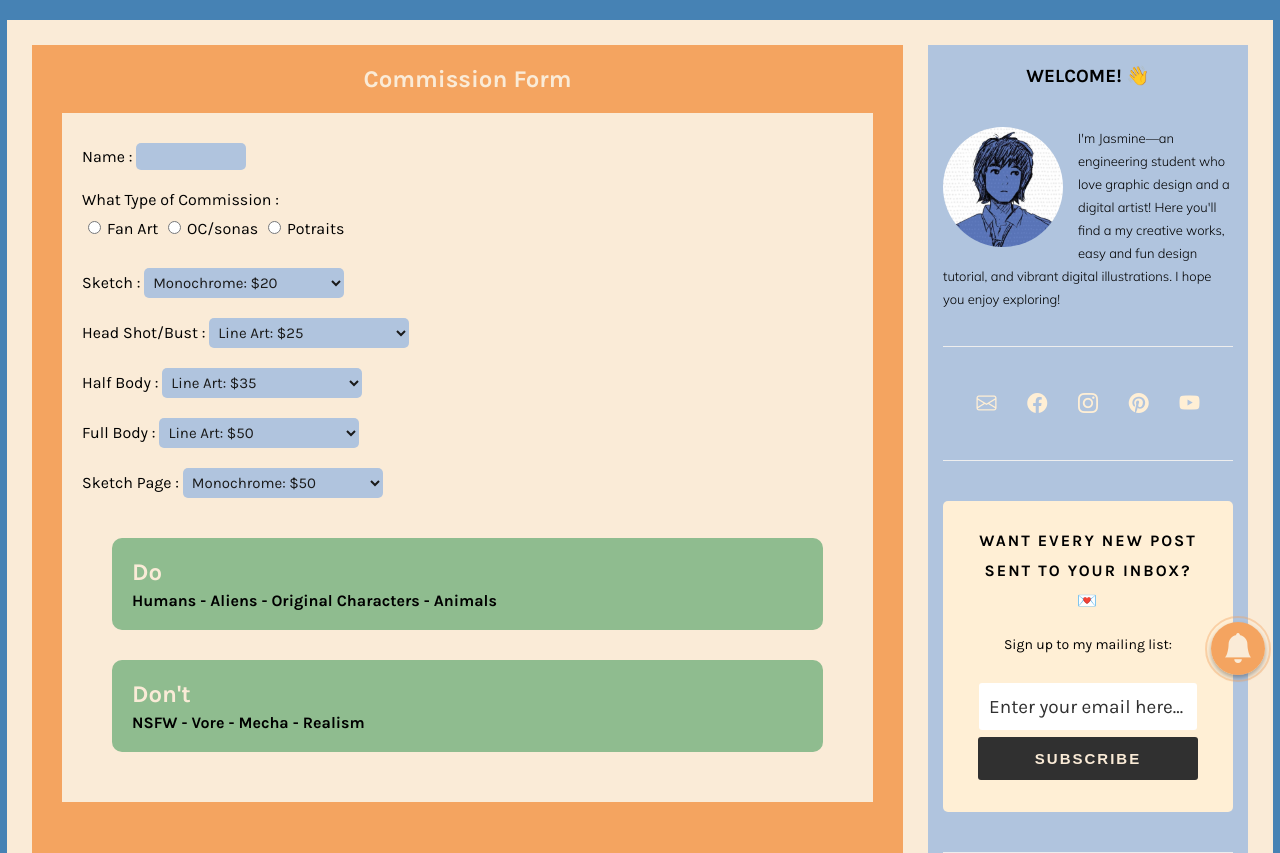
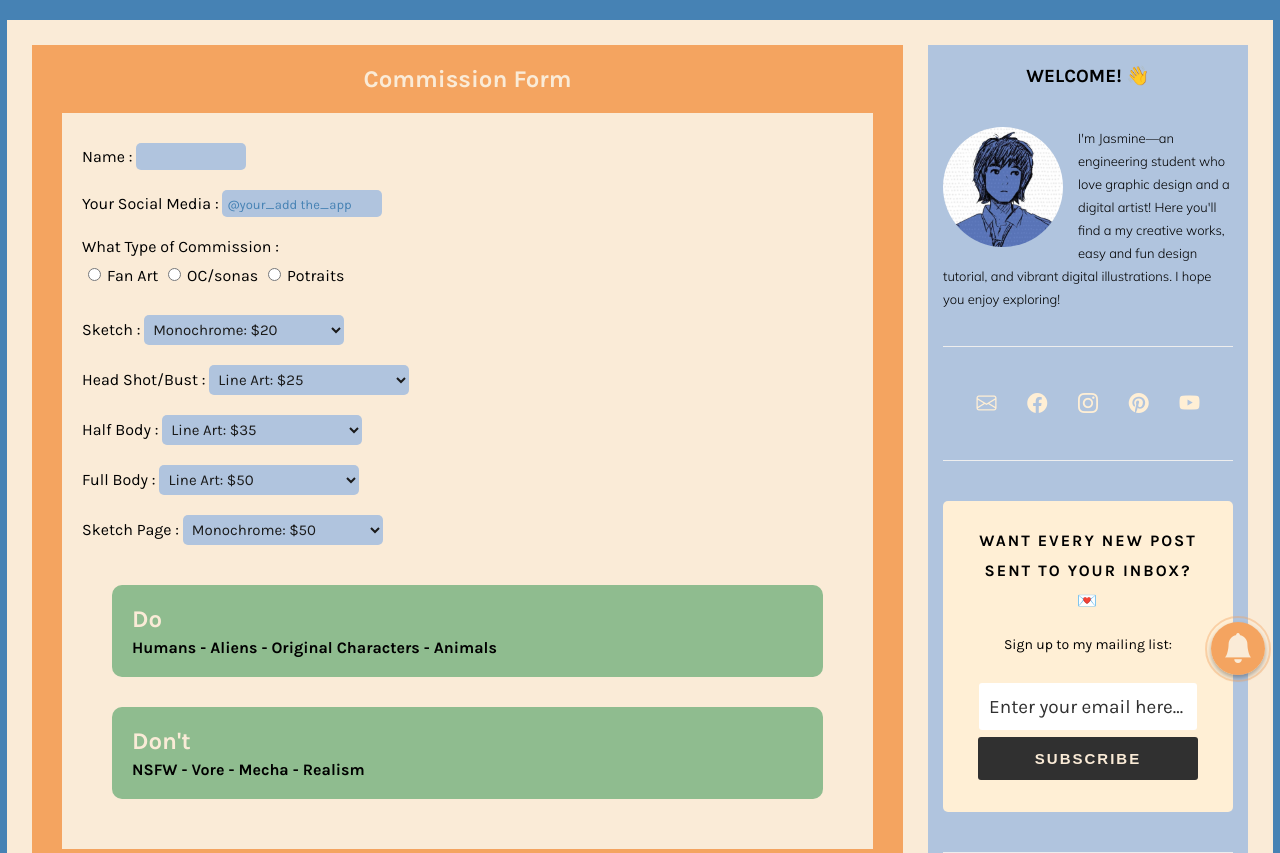
Before and after one commit to jematara/PWD5-Tugas, a PHP site: page /commission.html in a window 1280 px wide. Shown: the part 109-962 px from the top of the page. Run offline with PHP 8.4, Linux system fonts and the light colour scheme.

Commit message:
Menambah Tugas

```diff
--- a/tugas3/commission.html
+++ b/tugas3/commission.html
@@ -55,6 +55,10 @@
                     <div class="teks">
                         <label>Name :</label>
                         <input type="text">
+                    </div>
+                    <div class="teks-2">
+                        <label>Your Social Media :</label>
+                        <input type="text" placeholder="@your_add the_app">
                     </div>
                     <div>
                         <label>What Type of Commission :</label>
--- a/tugas3/style.css
+++ b/tugas3/style.css
@@ -480,14 +480,25 @@ article form div.teks input {
     border-radius: 5px;
 }
 
+article form div.teks-2 input {
+    border: none;
+    font-size: 15px;
+    width: 150px;
+    letter-spacing: 0;
+    color: #1a1a1a;
+    background-color: lightsteelblue;
+    padding: 5px;
+    border-radius: 5px;
+}
+
 article form div input:focus {
     outline: none;
 }
 
 article form div input::placeholder {
     letter-spacing: 0px;
-    font-size: 17px;
-    color: black;
+    font-size: 13px;
+    color: steelblue;
 }
 
 article form div input[type=radio] {
```
